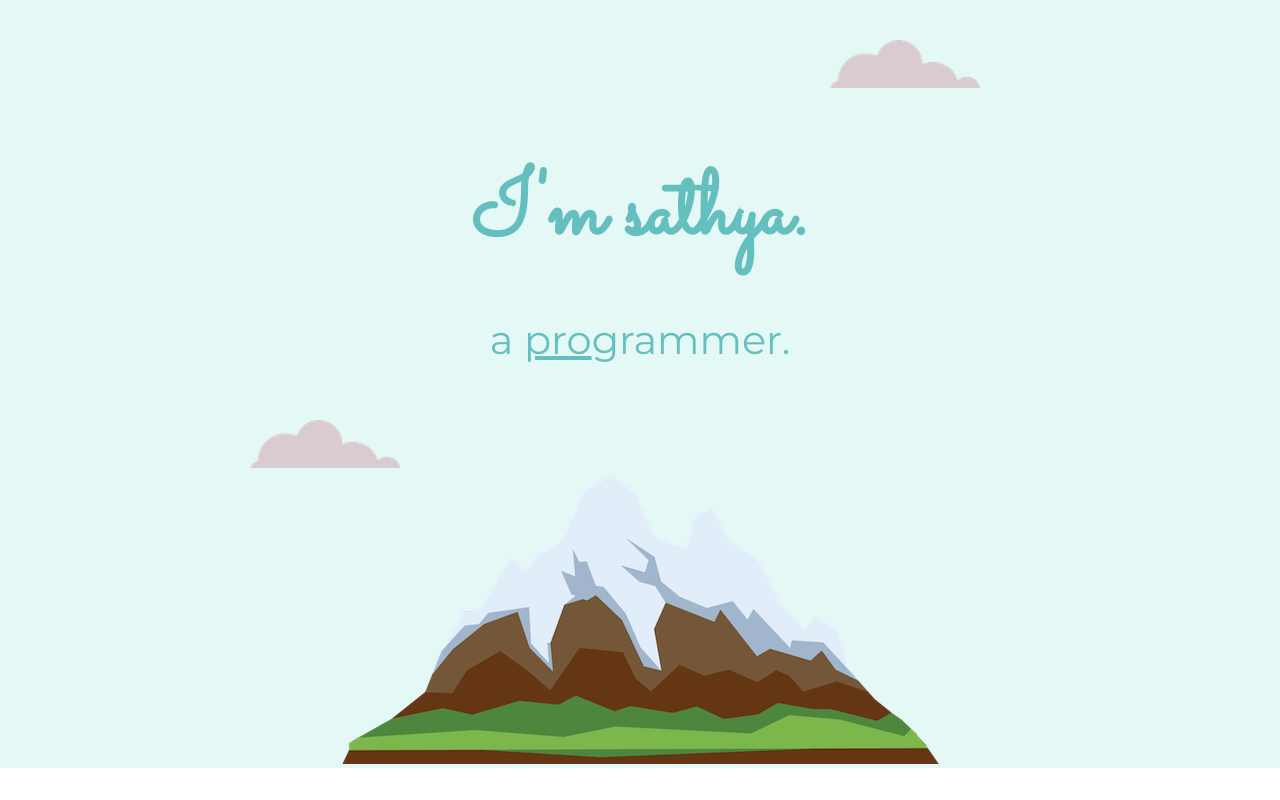
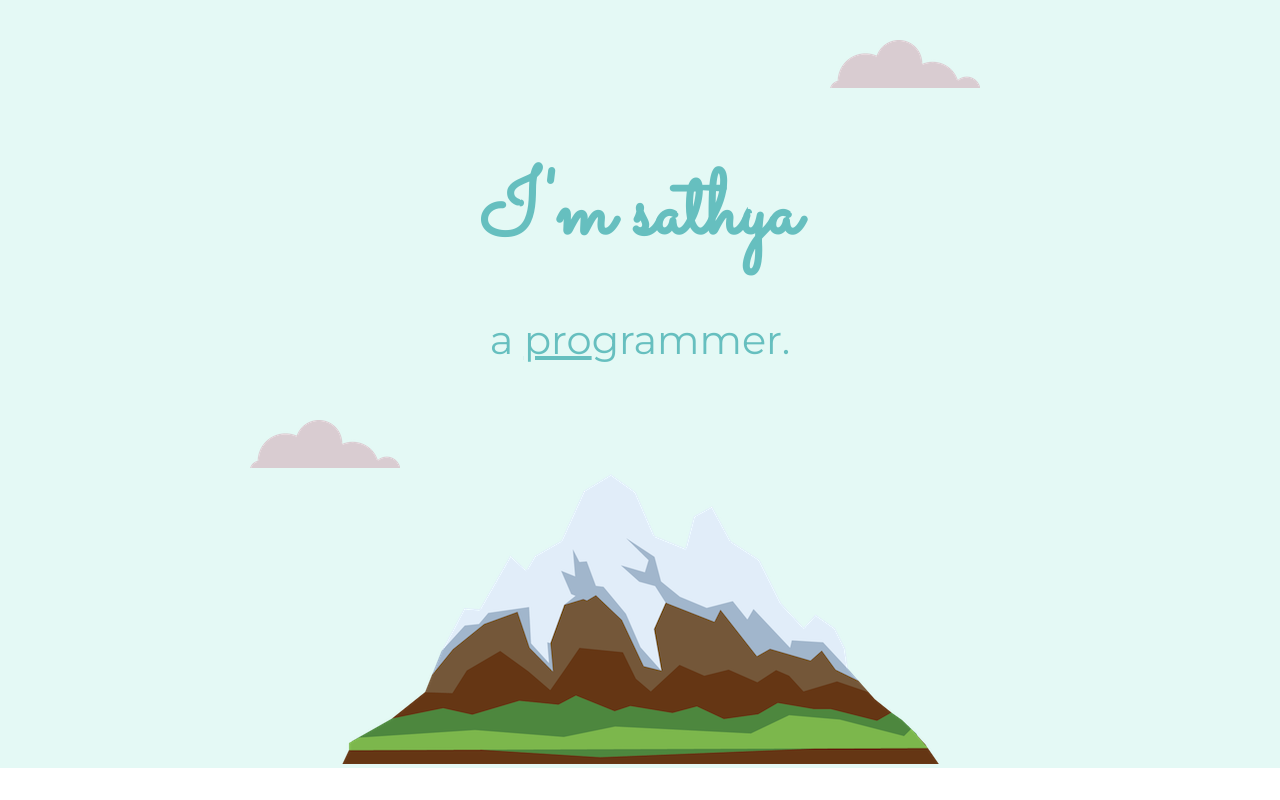
Before and after one commit to sathyapriya2007/Udemy_python, a plain HTML site: page htmlandcss/index.html in a window 1280 px wide. Shown: the top 800 px of the page. Drawn offline with Linux system fonts and the light colour scheme.

Commit message:
modified

```diff
--- a/htmlandcss/index.html
+++ b/htmlandcss/index.html
@@ -13,7 +13,7 @@
   <div class="top-container">
     <img class="top-cloud" src="images/cloud.png" alt="cloud">
     <div class="title-text">
-      <h1>I'm sathya.</h1>
+      <h1>I'm sathya</h1>
       <h2>a <span class="pro">pro</span>grammer.</h2>
     </div>
     <img class="bottom-cloud" src="images/cloud.png" alt="cloud">
```
